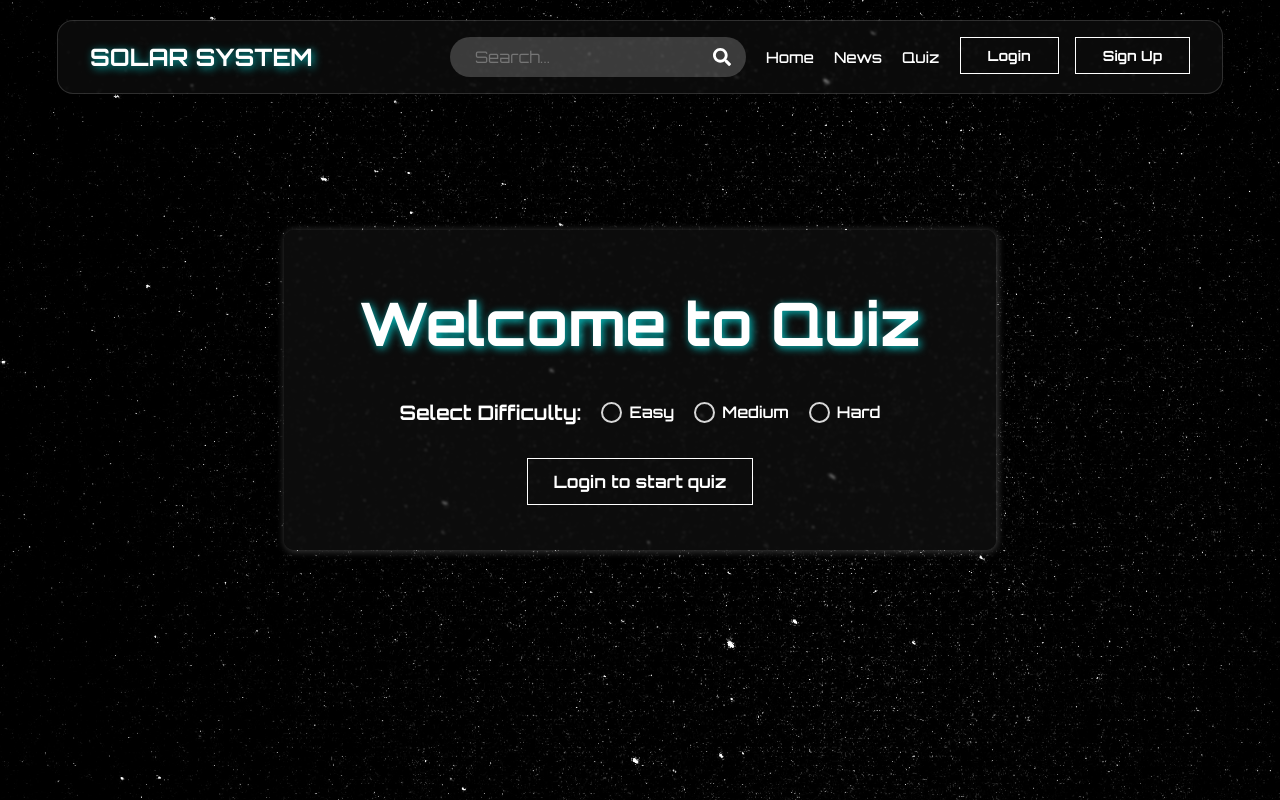
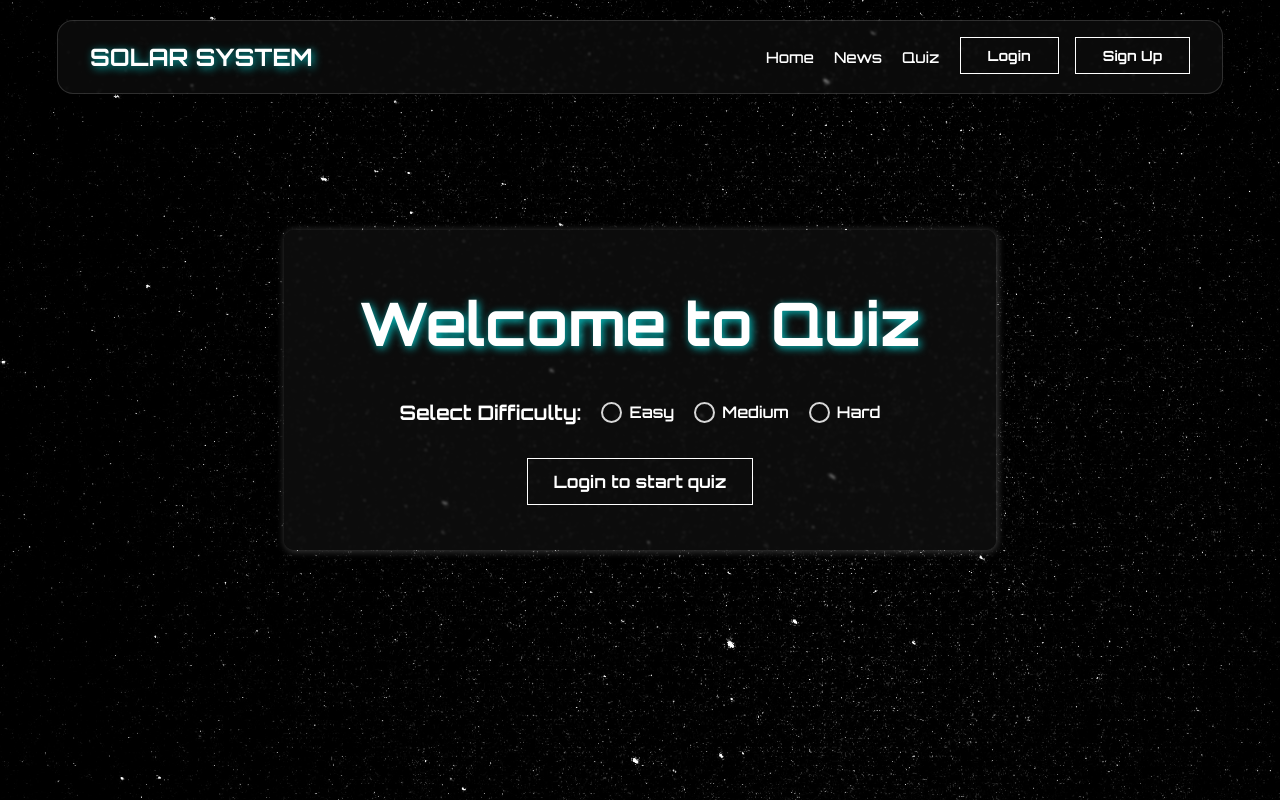
Before and after one commit to elwessdev/Solar-System, a React (Vite) app in the folder front/: page /quiz in a window 1280 px wide. Built offline with nearby package versions, Linux system fonts and the light colour scheme.

Commit message:
FRONT - EDITS

```diff
--- a/front/src/Home/nav.jsx
+++ b/front/src/Home/nav.jsx
@@ -11,10 +11,10 @@ const Navbar = ({navHiding}) => {
         <nav className={`navbar ${navHiding ? 'hide_nav' : ''}`}>
             <div className="navbar__logo">Solar System</div>
             <div className="rg">
-                <div className="search">
+                {/* <div className="search">
                     <input type="text" placeholder="Search..." />
                     <FaSearch className="navbar__search-icon" />
-                </div>
+                </div> */}
                 <ul className="links">
                     <li><Link to="/">Home</Link></li>
                     <li><Link to="/news">News</Link></li>
```
